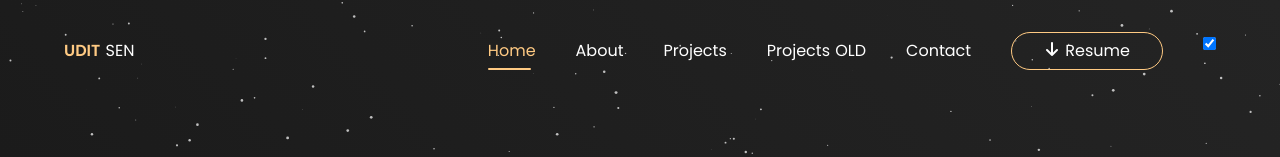
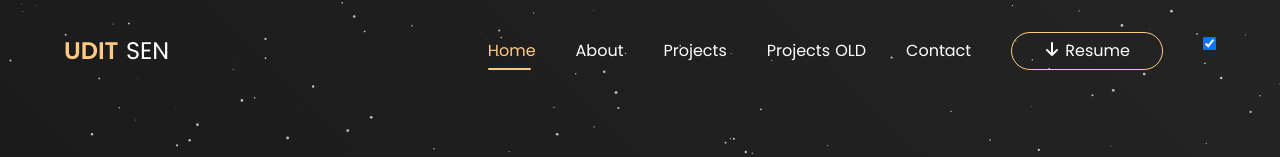
Before and after one commit to aedit/v2, a Nuxt app: page / in a window 1280 px wide. Shown: the top 157 px of the page. Built offline with nearby package versions, Linux system fonts and the light colour scheme.

Commit message:
font-size increaed for logo

```diff
--- a/assets/styles/components/_navbar.scss
+++ b/assets/styles/components/_navbar.scss
@@ -8,7 +8,12 @@
   justify-content: space-between;
   align-items: center;
   padding: 2rem 4rem;
-  .nav-bar__links {
+
+  &__logo {
+    font-size: 1.5rem;
+  }
+
+  &__links {
     gap: 2.5rem;
     display: flex;
     align-items: stretch;
```
